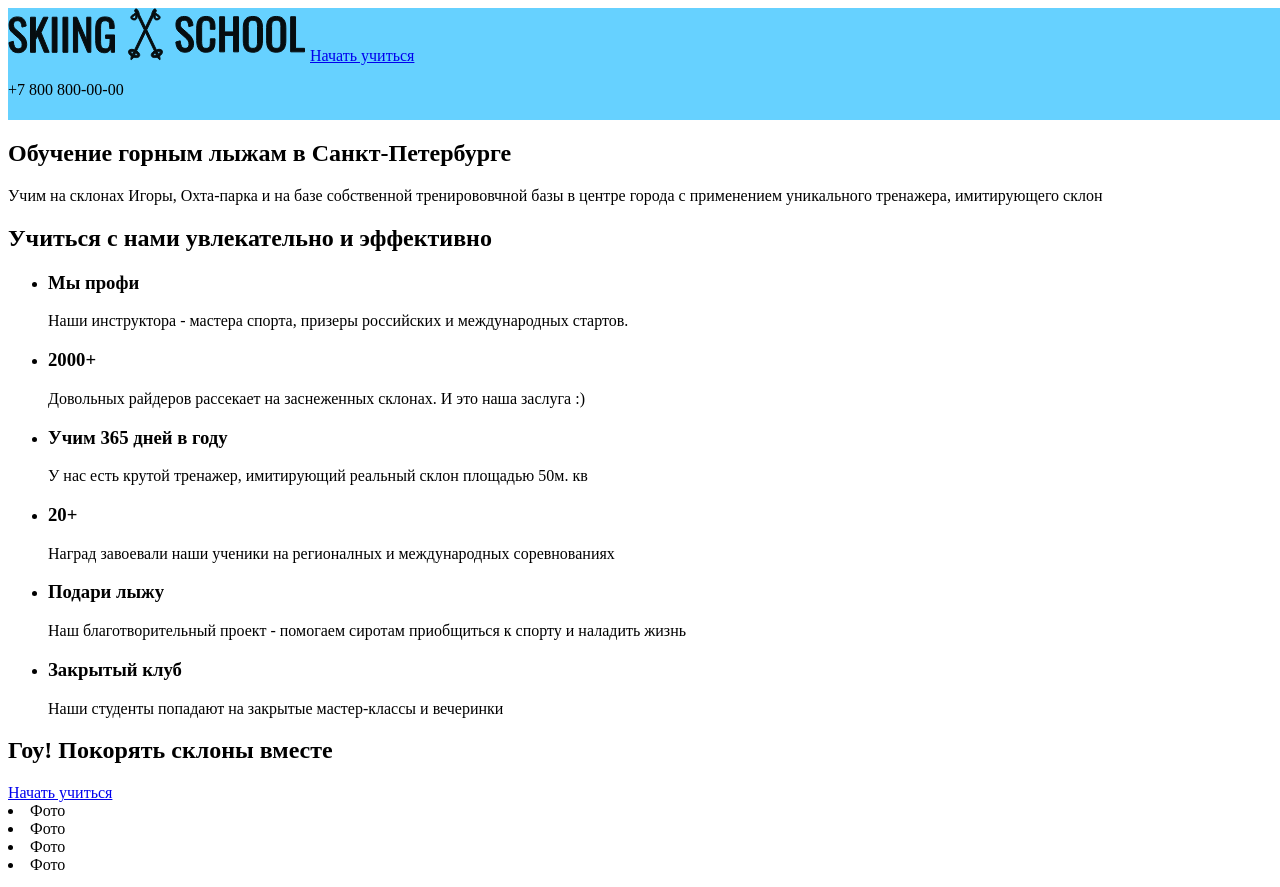
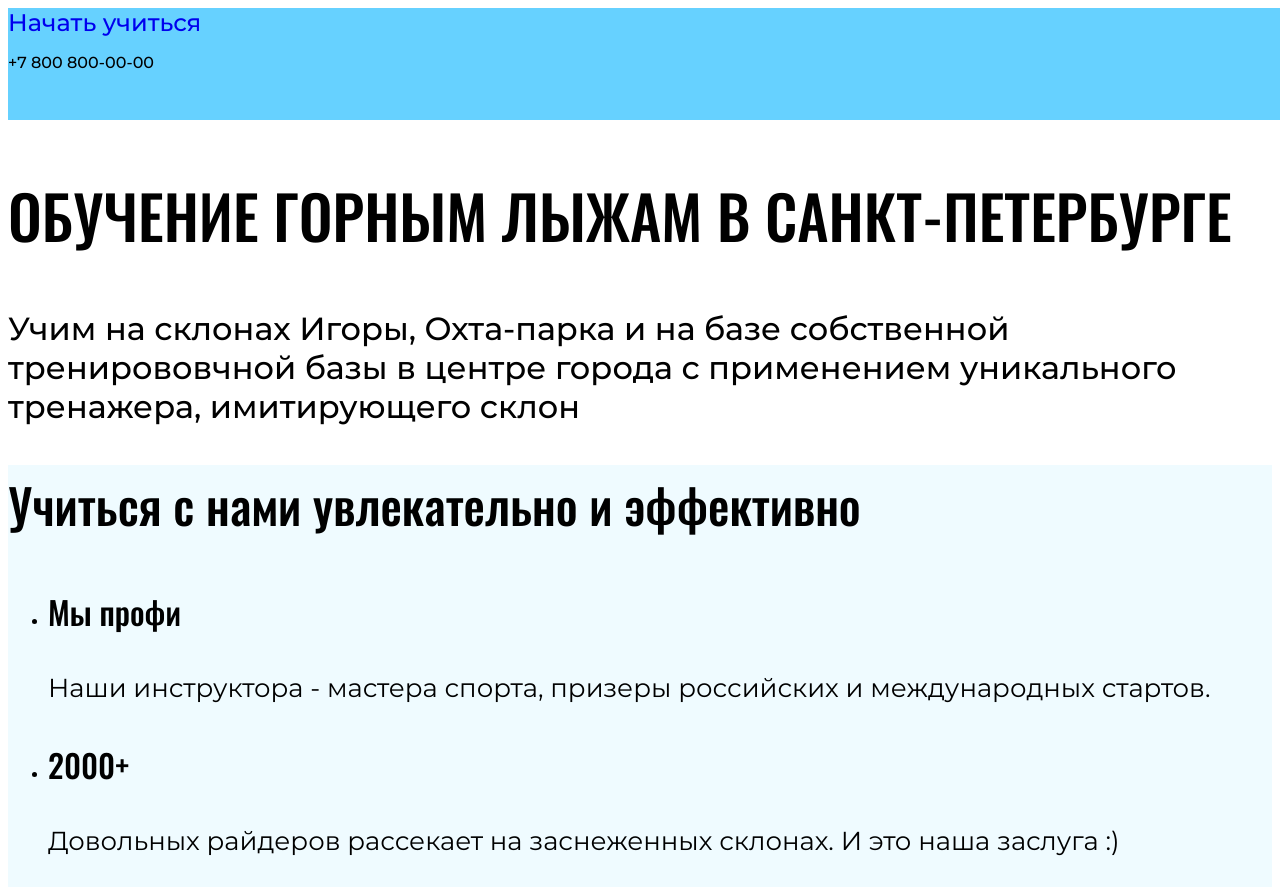
Before and after one commit to KuryakovaA/ski-school-kuryakova, a plain HTML site: page index.html in a window 1280 px wide. Shown: the top 887 px of the page. Drawn offline with Linux system fonts and the light colour scheme.

Commit message:
Подключили шрифты ко всем элементам страницы

```diff
--- a/index.html
+++ b/index.html
@@ -11,7 +11,6 @@
 
 <body>
     <header class="header">
-        <a href="#"><img src="IMG/logo.svg" alt="Логотип skiing-school"></a>
         <a href="#" class="btn">Начать учиться</a></li>
         <p class="phone">+7 800 800-00-00</p>
     </header>
@@ -53,9 +52,10 @@
             </ul>
 
         </section>
+
         <section class="lead-block">
             <h2 class="lead-block-title">Гоу! Покорять склоны вместе</h2>
-            <a href="#" class="btn">Начать учиться</a>
+            <a href="#" class="btn-lead-block">Начать учиться</a>
             <li>Фото</li>
             <li>Фото</li>
             <li>Фото</li>
--- a/style.css/style.css
+++ b/style.css/style.css
@@ -1,23 +1,119 @@
+/* montserrat-regular - latin_cyrillic */
+@font-face {
+    font-family: 'Montserrat';
+    font-style: normal;
+    font-weight: 400;
+    src: local(''),
+         url('../fonts/montserrat-v18-latin_cyrillic-regular.woff2') format('woff2'), /* Chrome 26+, Opera 23+, Firefox 39+ */
+         url('../fonts/montserrat-v18-latin_cyrillic-regular.woff') format('woff'); /* Chrome 6+, Firefox 3.6+, IE 9+, Safari 5.1+ */
+  }
+  /* montserrat-500 - latin_cyrillic */
+  @font-face {
+    font-family: 'Montserrat';
+    font-style: normal;
+    font-weight: 500;
+    src: local(''),
+         url('../fonts/montserrat-v18-latin_cyrillic-500.woff2') format('woff2'), /* Chrome 26+, Opera 23+, Firefox 39+ */
+         url('../fonts/montserrat-v18-latin_cyrillic-500.woff') format('woff'); /* Chrome 6+, Firefox 3.6+, IE 9+, Safari 5.1+ */
+  }
+/* oswald-500 - latin_cyrillic */
+@font-face {
+    font-family: 'Oswald';
+    font-style: normal;
+    font-weight: 500;
+    src: local(''),
+         url('../fonts/oswald-v40-latin_cyrillic-500.woff2') format('woff2'), /* Chrome 26+, Opera 23+, Firefox 39+ */
+         url('../fonts/oswald-v40-latin_cyrillic-500.woff') format('woff'); /* Chrome 6+, Firefox 3.6+, IE 9+, Safari 5.1+ */
+  }
+
 .header {
     width: 1440px;
     height: 112px;
     background-color: #66D1FF;
+    font-family: 'Montserrat', sans-serif ;
+    font-weight: 500;
+}
+.promo-title{
+    font-family: 'Oswald', sans-serif ;
+    font-weight: 500;
+    font-size: 60px;
+    line-height: 89px;
+    text-transform: uppercase;
+
+}
+.promo-text {
+    font-family: 'Montserrat', sans-serif ;
+    font-weight: 500;
+    font-size: 32px;
+    line-height: 39px;
+
+}
+.description {
+    background-color: rgba(102, 209, 255, .1);
+
 }
 
+.description-title{
+    font-family: 'Oswald', sans-serif ;
+    font-weight: 500;
+    font-size: 48px;
+    line-height: 80px;
+}
 
+.description-item-title {
+    font-family: 'Oswald', sans-serif ;
+    font-weight: 500;
+    font-size: 32px;
+    line-height: 53px;
+}
 
+.description-item-text {
+    font-family: 'Montserrat', sans-serif ;
+    font-weight: 400;
+    font-size: 26px;
+    line-height: 36px;
+}
+
+.lead-block-title {
+    font-family: 'Oswald', sans-serif ;
+    font-weight: 500;
+    font-size: 48px;
+    line-height: 80px;
+}
+
+.btn {
+    font-family: 'Montserrat', sans-serif ;
+    font-weight: 500;
+    text-decoration: none;
+    font-size: 24px;
+    line-height: 29px;
+}
+
+.btn-lead-block {
+font-family: 'Montserrat', sans-serif ;
+font-weight: 500;
+text-decoration: none;
+font-size: 36px;
+line-height: 44px;
+}
 
 .footer {
     width: 1440px;
-    height: 111;
+    height: 111px;
     background-color: black;
+    font-family: 'Montserrat', sans-serif ;
+    font-weight: 500;
 }
 .social-link {
     color: white;
 }
-.footer-copyrights {
-    color: white;
-}
+
 .footer-follow {
     color: white;
+    font-size: 20px;
+    line-height: 33px;
 }
+.footer-copyrights {
+    font-size: 18px;
+    line-height: 22px;
+}
```
Also changed, not shown: contacts.html (deleted, +0 -12 lines), fonts/montserrat-v18-latin_cyrillic-500.woff (added), fonts/montserrat-v18-latin_cyrillic-500.woff2 (added), fonts/montserrat-v18-latin_cyrillic-regular.woff (added), fonts/montserrat-v18-latin_cyrillic-regular.woff2 (added), fonts/oswald-v40-latin_cyrillic-500.woff (added), fonts/oswald-v40-latin_cyrillic-500.woff2 (added).
